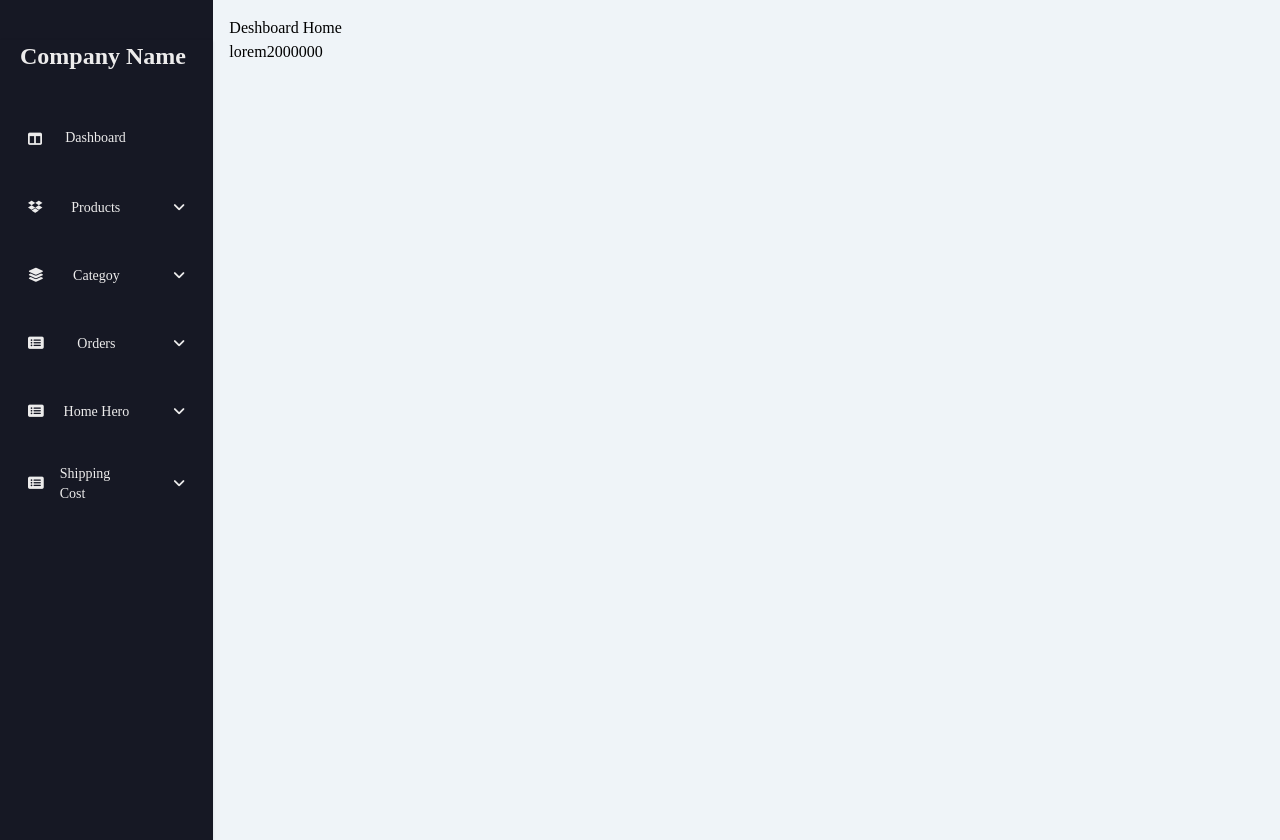
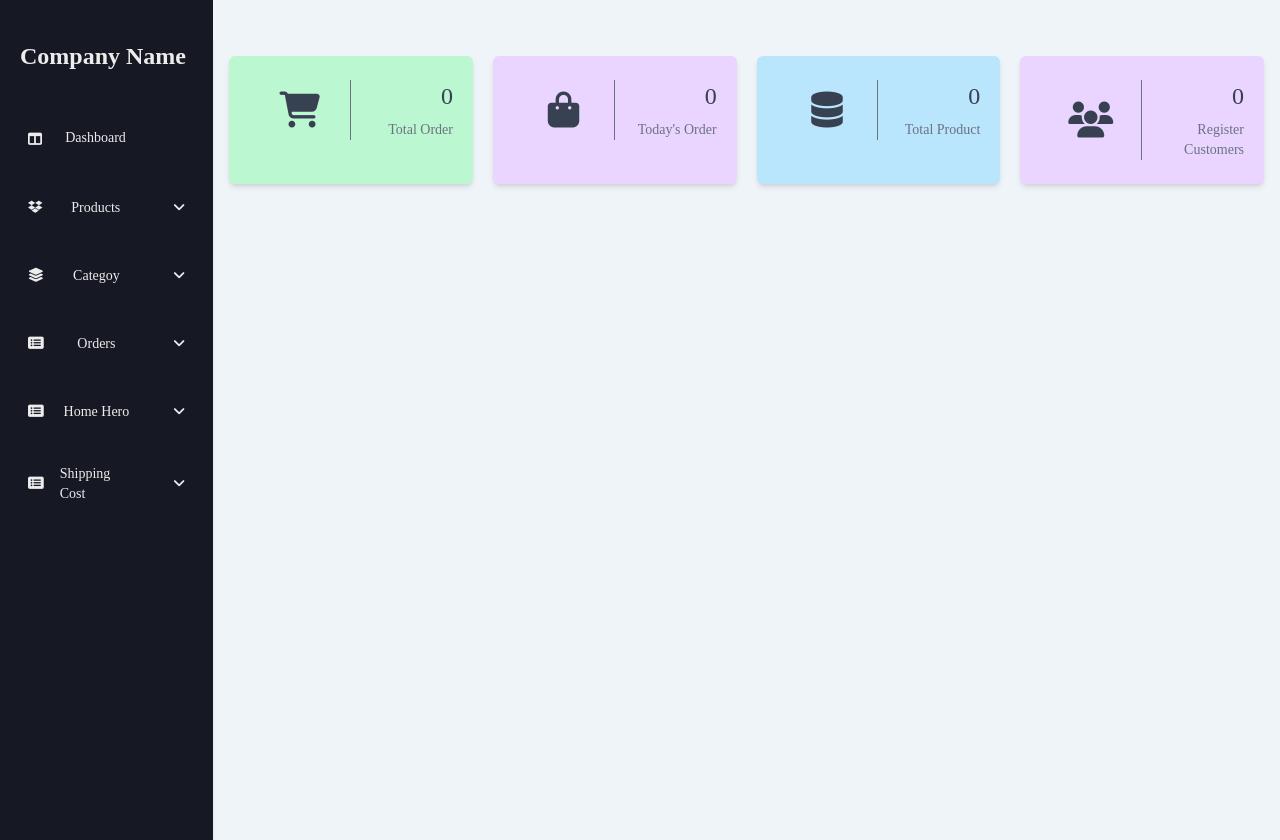
Before and after one commit to kowsarahammd80/todo-client-site, a React (Create React App) app: page / in a window 1280 px wide. Built offline with nearby package versions, Linux system fonts and the light colour scheme; no server answers.

Commit message:
dashboardHOmePage

```diff
--- a/src/components/Catagoris/CategoriesList.js
+++ b/src/components/Catagoris/CategoriesList.js
@@ -3,14 +3,18 @@ import "./Catagoris.css";
 import { Link } from "react-router-dom";
 import useCatagory from "../../hooks/useCatagory";
 import Pagination from "../Pagination/Pagination";
-// import { useDispatch, useSelector } from "react-redux";
-// import { fetchCategories } from "../../Features/categorySlice";
+
 
 const CategoriesList = () => {
   const [categories, loading, refetchData] = useCatagory();
 
   const [currentPage, setCurrentPage] = useState(1);
   const [postsPerPage, setPostsPerPage] = useState(10);
+    const [searchQuery, setSearchQuery] = useState("");
+
+  const filteredProduct = categories.filter((items) =>
+    items.name?.toLowerCase().includes(searchQuery.toLowerCase())
+  );
 
   // const imageHostKey = process.env.REACT_APP_image_key;
 
@@ -33,7 +37,7 @@ const CategoriesList = () => {
 
   const lastPostIndex = currentPage * postsPerPage;
   const firstPostIndex = lastPostIndex - postsPerPage;
-  const categoryDatas = categories.slice(firstPostIndex, lastPostIndex);
+  const categoryDatas = filteredProduct.slice(firstPostIndex, lastPostIndex);
 
   return (
     <div>
@@ -44,7 +48,8 @@ const CategoriesList = () => {
         <div className="grid grid-cols-1 lg:grid-cols-2 xl:grid-cols-2 gap-10 pb-5">
           <div>
             <label className="input input-bordered flex items-center">
-              <input type="text" className="grow" placeholder="Search" />
+              <input type="text" className="grow" placeholder="Search"   value={searchQuery}
+                onChange={(e) => setSearchQuery(e.target.value)}/>
               <svg
                 xmlns="http://www.w3.org/2000/svg"
                 viewBox="0 0 16 16"
--- a/src/components/DashboardHome/DashboardHome.js
+++ b/src/components/DashboardHome/DashboardHome.js
@@ -1,12 +1,24 @@
-import React from 'react';
+import React from "react";
+import TotalOrder from "./TotalOrder";
+import TotalProduct from "./TotalProduct";
+import TodayOrder from "./TodayOrder";
+import RgistarCustomers from "./RgistarCustomers";
 
 const DashboardHome = () => {
-    return (
-        <div className='w-full'>
-           <h1 className='w-full'>Deshboard Home</h1>
-           <p className='w-full'>lorem2000000</p>
-        </div>
-    );
+  return (
+    <div className="w-full pt-10">
+      <div className="grid grid-cols-4 gap-5">
+        {/* total order */}
+        <TotalOrder/>
+        {/* today order */}
+        <TodayOrder/>
+        {/* total products */}
+        <TotalProduct/>
+        {/* total register client */}
+        <RgistarCustomers/>
+      </div>
+    </div>
+  );
 };
 
 export default DashboardHome;
--- /dev/null
+++ b/src/components/DashboardHome/RgistarCustomers.js
@@ -0,0 +1,21 @@
+import React from "react";
+import useRegisterCusmotems from "../../hooks/useRegisterCusmotems";
+
+const RgistarCustomers = () => {
+  const [registecustomers] = useRegisterCusmotems();
+  return (
+    <div className="bg-purple-200 px-5 py-6 rounded-md shadow-md">
+      <div className="grid grid-cols-2">
+        <div className="border-r border-gray-500 flex justify-center items-center">
+          <i class="fa-solid fa-users text-4xl text-gray-700"></i>
+        </div>
+        <div className="text-end">
+          <p className="pb-2 text-2xl text-gray-700">{registecustomers.length}</p>
+          <p className="text-gray-500 text-sm">Register Customers</p>
+        </div>
+      </div>
+    </div>
+  );
+};
+
+export default RgistarCustomers;
--- /dev/null
+++ b/src/components/DashboardHome/TodayOrder.js
@@ -0,0 +1,21 @@
+import React from "react";
+import useTodayOrder from "../../hooks/useTodayOrder";
+
+const TodayOrder = () => {
+  const [todaysOrder] = useTodayOrder()
+  return (
+    <div className="bg-purple-200 px-5 py-6 rounded-md shadow-md">
+      <div className="grid grid-cols-2">
+        <div className="border-r border-gray-500 flex justify-center items-center">
+          <i class="fa-solid fa-bag-shopping text-4xl text-gray-700"></i>
+        </div>
+        <div className="text-end">
+          <p className="pb-2 text-2xl text-gray-700">{todaysOrder.length}</p>
+          <p className="text-gray-500 text-sm">Today's Order</p>
+        </div>
+      </div>
+    </div>
+  );
+};
+
+export default TodayOrder;
--- /dev/null
+++ b/src/components/DashboardHome/TotalOrder.js
@@ -0,0 +1,21 @@
+import React from 'react';
+import useAllOrderList from '../../hooks/useAllOrderList';
+
+const TotalOrder = () => {
+    const [allOrderList] = useAllOrderList()
+    return (
+        <div className="bg-green-200 px-5 py-6 rounded-md shadow-md">
+          <div className="grid grid-cols-2">
+            <div className="border-r border-gray-500 flex justify-center items-center">
+              <i class="fa-solid fa-cart-shopping text-4xl text-gray-700"></i>
+            </div>
+            <div className="text-end">
+              <p className="pb-2 text-2xl text-gray-700">{allOrderList.length}</p>
+              <p className="text-gray-500 text-sm">Total Order</p>
+            </div>
+          </div>
+        </div>
+    );
+};
+
+export default TotalOrder;
--- /dev/null
+++ b/src/components/DashboardHome/TotalProduct.js
@@ -0,0 +1,21 @@
+import React from 'react';
+import useProductAll from '../../hooks/useProductAll';
+
+const TotalProduct = () => {
+    const [products] = useProductAll()
+    return (
+        <div className="bg-sky-200 px-5 py-6 rounded-md shadow-md">
+          <div className="grid grid-cols-2">
+            <div className="border-r border-gray-500 flex justify-center items-center">
+              <i class="fa-solid fa-database text-4xl text-gray-700"></i>
+            </div>
+            <div className="text-end">
+              <p className="pb-2 text-2xl text-gray-700">{products.length}</p>
+              <p className="text-gray-500 text-sm">Total Product</p>
+            </div>
+          </div>
+        </div>
+    );
+};
+
+export default TotalProduct;
--- a/src/components/ShippingCost/ShippingCostList.js
+++ b/src/components/ShippingCost/ShippingCostList.js
@@ -31,7 +31,7 @@ const ShippingCostList = () => {
       <div className="card p-5 shadow-xl">
         <div className="grid grid-cols-1 lg:grid-cols-2 xl:grid-cols-2 gap-10 pb-5">
           <div>
-            <label className="input input-bordered flex items-center">
+            {/* <label className="input input-bordered flex items-center">
               <input type="text" className="grow" placeholder="Search" />
               <svg
                 xmlns="http://www.w3.org/2000/svg"
@@ -45,7 +45,7 @@ const ShippingCostList = () => {
                   clipRule="evenodd"
                 />
               </svg>
-            </label>
+            </label> */}
           </div>
 
           <div className="flex justify-end">
--- /dev/null
+++ b/src/hooks/useRegisterCusmotems.js
@@ -0,0 +1,16 @@
+import React, { useEffect, useState } from 'react';
+
+const useRegisterCusmotems = () => {
+    const [registecustomers, setRegisCustomes] = useState([])
+    useEffect(() => {
+        fetch(`http://localhost:5000/api/users/by-createBy?createBy=client`)
+        .then(res => res.json())
+        .then(data => {
+            setRegisCustomes(data.users)
+        })
+        .catch((error) => error.massage)
+    }, [])
+    return [registecustomers]
+};
+
+export default useRegisterCusmotems;
--- /dev/null
+++ b/src/hooks/useTodayOrder.js
@@ -0,0 +1,16 @@
+import React, { useEffect, useState } from 'react';
+
+const useTodayOrder = () => {
+    const [todaysOrder, setTodayOrder] = useState([])
+    useEffect(() => {
+        fetch(`http://localhost:5000/api/orders/orders/by-date`)
+        .then(res => res.json())
+        .then((data) => {
+            setTodayOrder(data.orders)
+        })
+        .catch(error => error.massage)
+    }, [])
+    return [todaysOrder]
+};
+
+export default useTodayOrder;
```
Also changed, not shown: src/components/ProductsAdd/ProductList.js (+38 -21 lines).
